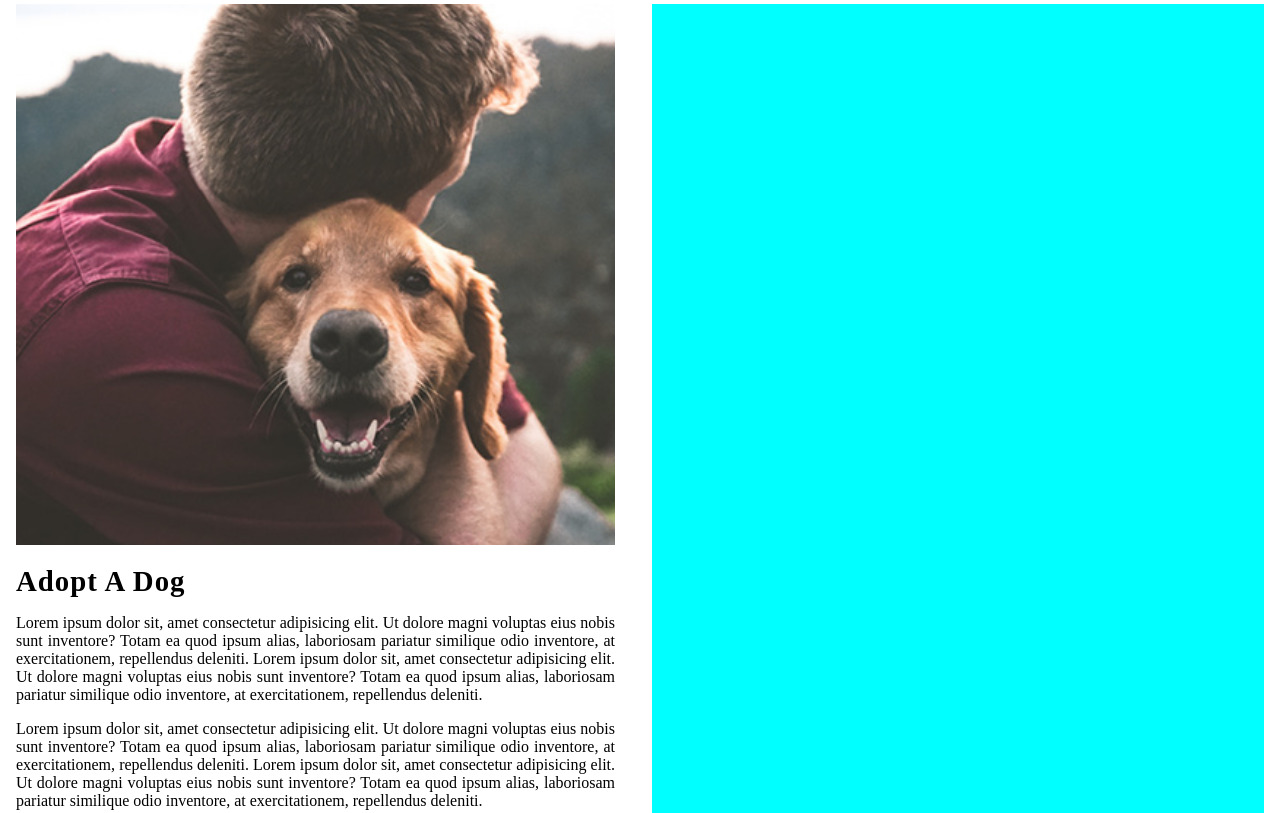
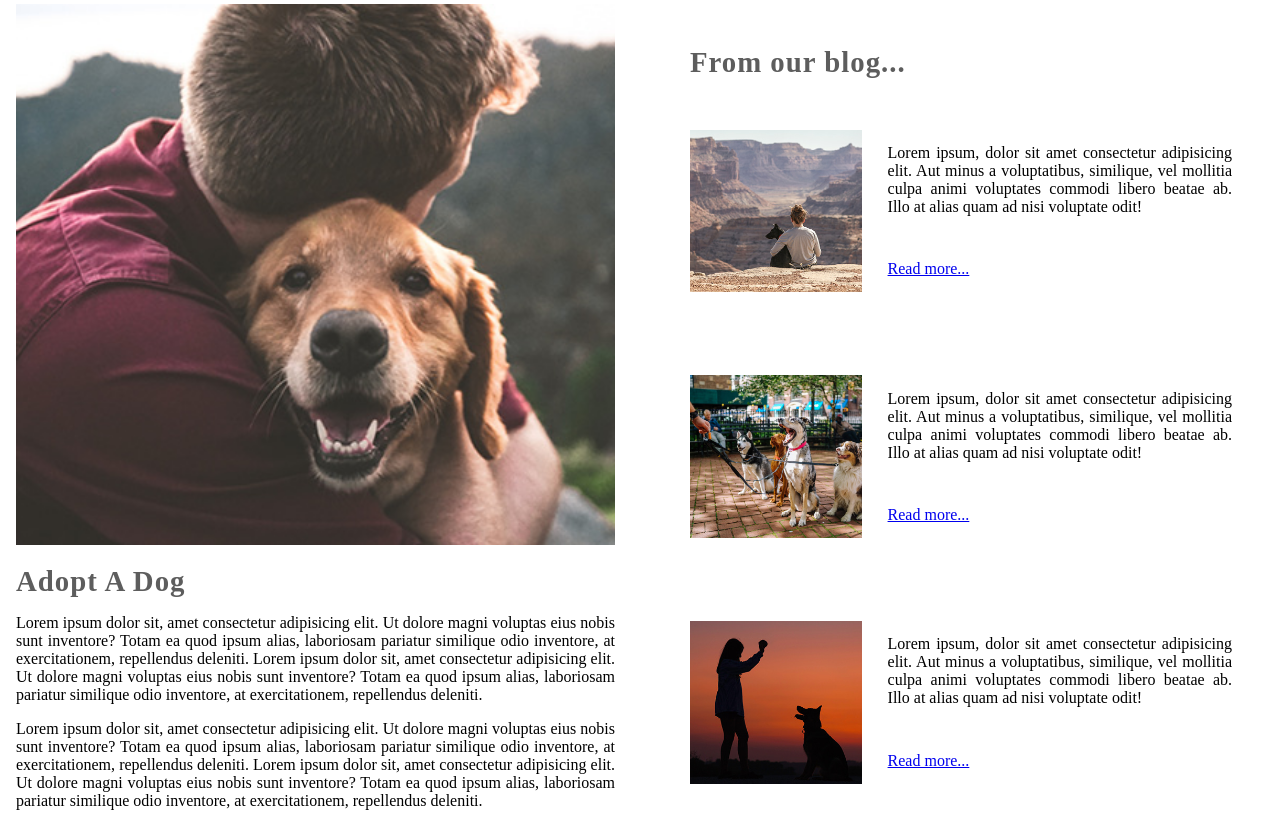
Before and after one commit to bluedragonscales/Practice-Project-AdoptADog-App, a plain HTML site: page index.html in a window 1280 px wide. Shown: the part 460-1273 px from the top of the page. Drawn offline with Linux system fonts and the light colour scheme.

Commit message:
Further styled the blog preview section

```diff
--- a/index.html
+++ b/index.html
@@ -33,7 +33,7 @@
 
     <!-- NAV SECTION -->
     <nav>
-        <a href="#">Home</a>
+        <a href="index.html">Home</a>
         <a href="#">Dogs</a>
         <a href="#">Blog</a>
         <a href="#">Cart</a>
@@ -55,6 +55,32 @@
             <!-- BLOG PREVIEW SECTION -->
             <section class="blog-preview">
 
+                <h3>From our blog...</h3>
+
+                <article>
+                    <img src="images/blog-1.jpg" alt="Woman and dog sitting at grand canyon" width="30%">
+                    <div>
+                        <p>Lorem ipsum, dolor sit amet consectetur adipisicing elit. Aut minus a voluptatibus, similique, vel mollitia culpa animi voluptates commodi libero beatae ab. Illo at alias quam ad nisi voluptate odit!</p>
+                        <a href="#">Read more...</a>
+                    </div>
+                </article>
+
+                <article>
+                    <img src="images/blog-2.jpg" alt="Four dogs on leashes" width="30%">
+                    <div>
+                        <p>Lorem ipsum, dolor sit amet consectetur adipisicing elit. Aut minus a voluptatibus, similique, vel mollitia culpa animi voluptates commodi libero beatae ab. Illo at alias quam ad nisi voluptate odit!</p>
+                        <a href="#">Read more...</a>
+                    </div>
+                </article>
+
+                <article>
+                    <img src="images/blog-3.jpg" alt="Sunsent sihlouette of woman and dog playing fetch" width="30%">
+                    <div>
+                        <p>Lorem ipsum, dolor sit amet consectetur adipisicing elit. Aut minus a voluptatibus, similique, vel mollitia culpa animi voluptates commodi libero beatae ab. Illo at alias quam ad nisi voluptate odit!</p>
+                        <a href="#">Read more...</a>
+                    </div>
+                </article>
+
             </section>
         </section>
 
--- a/styles/footer.css
+++ b/styles/footer.css
@@ -1,6 +1,6 @@
 footer {
     text-align: center;
-    height: 10%;
+    /* height: 10%; */
     background-color: rgb(53, 196, 72);
 }
 
--- a/styles/home.css
+++ b/styles/home.css
@@ -19,6 +19,7 @@ h2 {
     margin: 1rem 0;
     letter-spacing: 1px;
     font-size: 1.8rem;
+    color: rgb(93, 93, 93);
 }
 
 .home-article-blog-preview p {
@@ -26,7 +27,31 @@ h2 {
 }
 
 .blog-preview {
-    /* margin: 2rem; */
-    width: 49%;
-    background-color: aqua;
+    width: 46%;
+    display: flex;
+    flex-flow: column nowrap;
+    justify-content: space-around;
 }
+
+.blog-preview h3 {
+    letter-spacing: 1px;
+    font-size: 1.8rem;
+    color: rgb(93, 93, 93);
+    margin-bottom: -2rem;
+}
+
+.blog-preview article {
+    display: flex;
+    flex-flow: row nowrap;
+    justify-content: space-between;
+    text-align: justify;
+}
+
+.blog-preview div {
+    display: flex;
+    flex-flow: column nowrap;
+    justify-content: space-around;
+    width: 60%;
+    margin-left: 10px;
+    margin-right: 2rem;
+}
```
